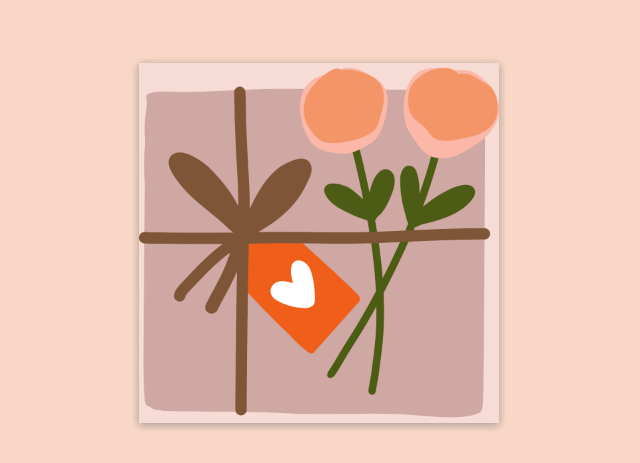
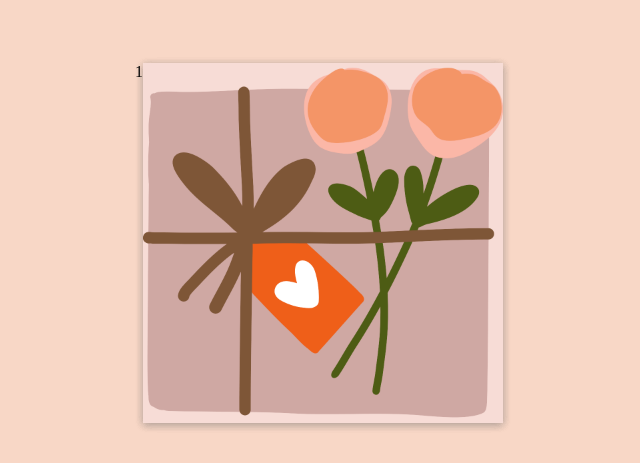
Before and after one commit to dongjiee/20, a plain HTML site: page index.html in a window 1280 px wide. Shown: the part 337-800 px from the top of the page, 321-961 px from the left. Drawn offline with Linux system fonts and the light colour scheme.

Commit message:
Update index.html

```diff
--- a/index.html
+++ b/index.html
@@ -12,8 +12,7 @@
 <script src="js/index.js"></script>
 
 <body>
-
-    <div id="book">
+    <div id="book">1
         <div id="box">
 
             <img class="back" src="asset/b4.png" alt>
```
